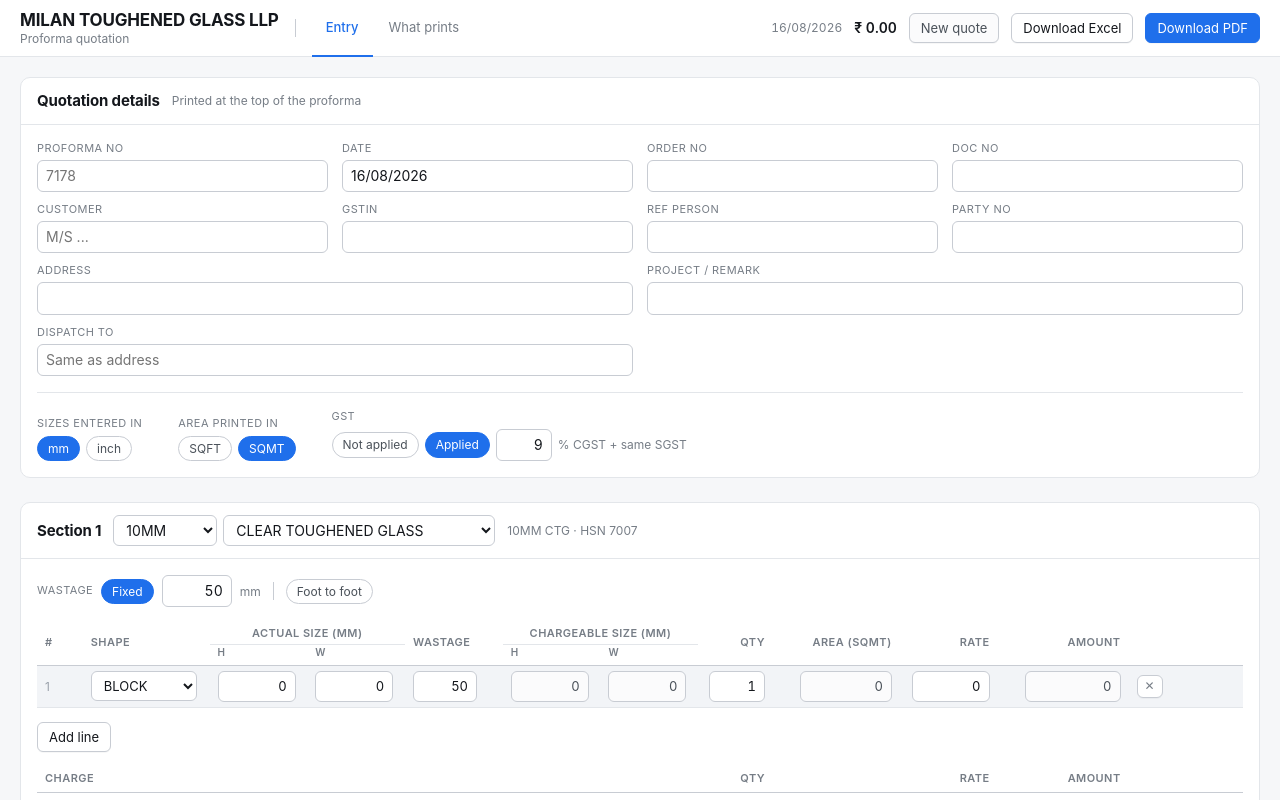
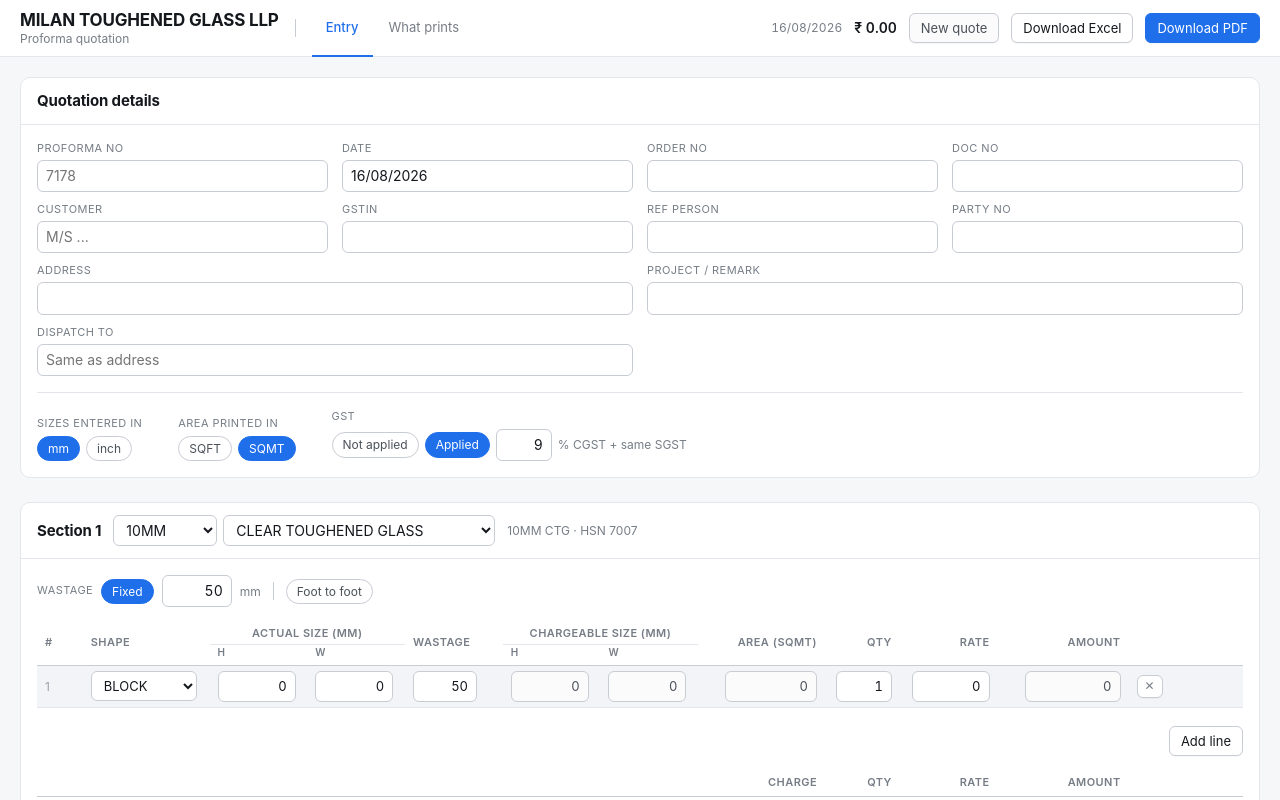
Before and after one commit to PrasanKumar93/milan, a React (Vite) app in the folder app/: page / in a window 1280 px wide. Shown: the top 800 px of the page. Built offline with nearby package versions, Linux system fonts and the light colour scheme.

Commit message:
Refactor entry grid layout

```diff
--- a/app/src/components/ChargeTable.tsx
+++ b/app/src/components/ChargeTable.tsx
@@ -35,9 +35,8 @@
         <ChargeColumns />
         <thead>
           <tr>
-            <th>Charge</th>
+            <th className="charge__name">Charge</th>
             <th className="num">Qty</th>
-            <th />
             <th className="num">Rate</th>
             <th className="num">Amount</th>
             <th />
@@ -52,8 +51,20 @@
 
             return (
               <tr key={adj.id}>
-                <td>
+                {/* The name stands at the right of its run, against the count,
+                    so the charge reads as one block rather than a name marooned
+                    at one end of the card and its figures at the other. */}
+                <td className="charge__name">
                   <div className="row row--tight">
+                    {type?.unit === "rft" && (
+                      <Button
+                        variant="icon"
+                        title="Perimeter of every piece in this section"
+                        onClick={() => onPatch(adj.id, { qty: Number(perimeter.toFixed(2)) })}
+                      >
+                        Use {perimeter.toFixed(2)} rft
+                      </Button>
+                    )}
                     <Select
                       value={custom ? CUSTOM_CHARGE : adj.label}
                       width={168}
@@ -63,6 +74,7 @@
                         { value: CUSTOM_CHARGE, label: "Other — type it" },
                       ]}
                     />
+                    {/* The name that prints ends up nearest the figures either way. */}
                     {custom && (
                       <TextField
                         value={adj.label}
@@ -89,20 +101,6 @@
                     title="How many. Leave it empty for a charge that is not counted."
                     onChange={(qty) => onPatch(adj.id, { qty })}
                   />
-                </td>
-
-                {/* A charge has no area, so the fill-in-the-perimeter button for
-                    polish stands in that column, next to the count it fills. */}
-                <td>
-                  {type?.unit === "rft" && (
-                    <Button
-                      variant="icon"
-                      title={`Perimeter of every piece in this section: ${perimeter.toFixed(2)} rft`}
-                      onClick={() => onPatch(adj.id, { qty: Number(perimeter.toFixed(2)) })}
-                    >
-                      Use {perimeter.toFixed(2)} rft
-                    </Button>
-                  )}
                 </td>
 
                 <td className="num">
--- a/app/src/components/LineGrid.tsx
+++ b/app/src/components/LineGrid.tsx
@@ -60,10 +60,10 @@
               Chargeable size ({unit})
             </th>
             <th rowSpan={2} className="num">
-              Qty
+              Area ({quote.printUnit})
             </th>
             <th rowSpan={2} className="num">
-              Area ({quote.printUnit})
+              Qty
             </th>
             <th rowSpan={2} className="num">
               Rate
@@ -166,15 +166,6 @@
                 </td>
 
                 <td className="num">
-                  <NumberField
-                    value={line.qty}
-                    width={56}
-                    decimals={0}
-                    onChange={(qty) => onPatchLine(line.id, { qty })}
-                  />
-                </td>
-
-                <td className="num">
                   <div className="pair">
                     <NumberField
                       value={l.area.value.toNumber()}
@@ -189,6 +180,15 @@
                       <OverrideDot title={`Formula gives ${l.area.computed.toFixed(4)}`} />
                     )}
                   </div>
+                </td>
+
+                <td className="num">
+                  <NumberField
+                    value={line.qty}
+                    width={56}
+                    decimals={0}
+                    onChange={(qty) => onPatchLine(line.id, { qty })}
+                  />
                 </td>
 
                 <td className="num">
--- a/app/src/components/QuoteHeader.tsx
+++ b/app/src/components/QuoteHeader.tsx
@@ -23,7 +23,6 @@
     <section className="card">
       <div className="card__head">
         <h2>Quotation details</h2>
-        <span className="muted small">Printed at the top of the proforma</span>
       </div>
 
       <div className="card__body">
--- a/app/src/components/SectionEditor.tsx
+++ b/app/src/components/SectionEditor.tsx
@@ -115,7 +115,9 @@
           onRemoveLine={onRemoveLine}
         />
 
-        <div className="row">
+        {/* Both Add buttons sit at the right, under the end of the table they
+            fill, so adding a row is the same movement in either one. */}
+        <div className="row row--end">
           <Button onClick={onAddLine}>Add line</Button>
         </div>
 
@@ -127,7 +129,7 @@
           onRemove={onRemoveCharge}
         />
 
-        <div className="row">
+        <div className="row row--end">
           <Button onClick={onAddCharge}>Add charge</Button>
         </div>
 
--- a/app/src/components/columns.tsx
+++ b/app/src/components/columns.tsx
@@ -4,6 +4,11 @@
  * amount of the glass above. Two tables that share a card should share their
  * columns; left to itself the browser gave the five-column charges table the
  * width of the eleven-column grid and spread it out like a timetable.
+ *
+ * Count, rate and amount are the last three columns of both tables, which is
+ * why area sits to the left of the count here while the printed sheet keeps
+ * them the other way round (§2.10) — on paper there are no charges to line up
+ * with, and on screen the charge block would otherwise have a hole in it.
  *
  * The widths are the fields plus their padding. They are the only place either
  * table says how wide anything is.
@@ -17,8 +22,8 @@
   wastage: 94,
   chargeableH: 94,
   chargeableW: 94,
+  area: 122,
   qty: 72,
-  area: 122,
   rate: 94,
   amount: 126,
   buttons: 110,
@@ -26,8 +31,8 @@
 
 const order = Object.values(WIDTHS);
 
-/** Everything the charge name is allowed to spread across: the first seven. */
-const NAME = order.slice(0, 7).reduce((a, b) => a + b, 0);
+/** Everything up to the count: the charge name has that whole run to itself. */
+const NAME = order.slice(0, 8).reduce((a, b) => a + b, 0);
 
 export function LineColumns() {
   return (
@@ -40,17 +45,16 @@
 }
 
 /**
- * A charge has no size and no area, so those columns stand empty — which is
- * also how the printed sheet writes a charge line (dev-plan §2.10).
+ * A charge has no size and no area, so the name has the whole left of the row
+ * and stands at the right of it, next to the count — which is also how the
+ * printed sheet writes a charge line (dev-plan §2.10).
  */
 export function ChargeColumns() {
   return (
     <colgroup>
-      {[NAME, WIDTHS.qty, WIDTHS.area, WIDTHS.rate, WIDTHS.amount, WIDTHS.buttons].map(
-        (width, i) => (
-          <col key={i} style={{ width }} />
-        ),
-      )}
+      {[NAME, WIDTHS.qty, WIDTHS.rate, WIDTHS.amount, WIDTHS.buttons].map((width, i) => (
+        <col key={i} style={{ width }} />
+      ))}
     </colgroup>
   );
 }
--- a/app/src/index.css
+++ b/app/src/index.css
@@ -536,6 +536,17 @@
   justify-content: flex-end;
 }
 
+/* A charge has no sizes, so its name has the whole left of the row to itself.
+   It stands at the right of that run, against the count, and the empty space
+   falls where nothing is expected. */
+table.grid .charge__name {
+  text-align: right;
+}
+
+table.grid td.charge__name .row {
+  justify-content: flex-end;
+}
+
 /* A row is wide and its cells are far apart, so every other one is tinted to
    keep the eye on the line it is reading. */
 table.grid--zebra tbody tr:nth-child(odd) {
```
Also changed, not shown: app/scripts/retype-sample.ts (+8 -9 lines), 3 other files (tests, documents, lock files or other folders).
